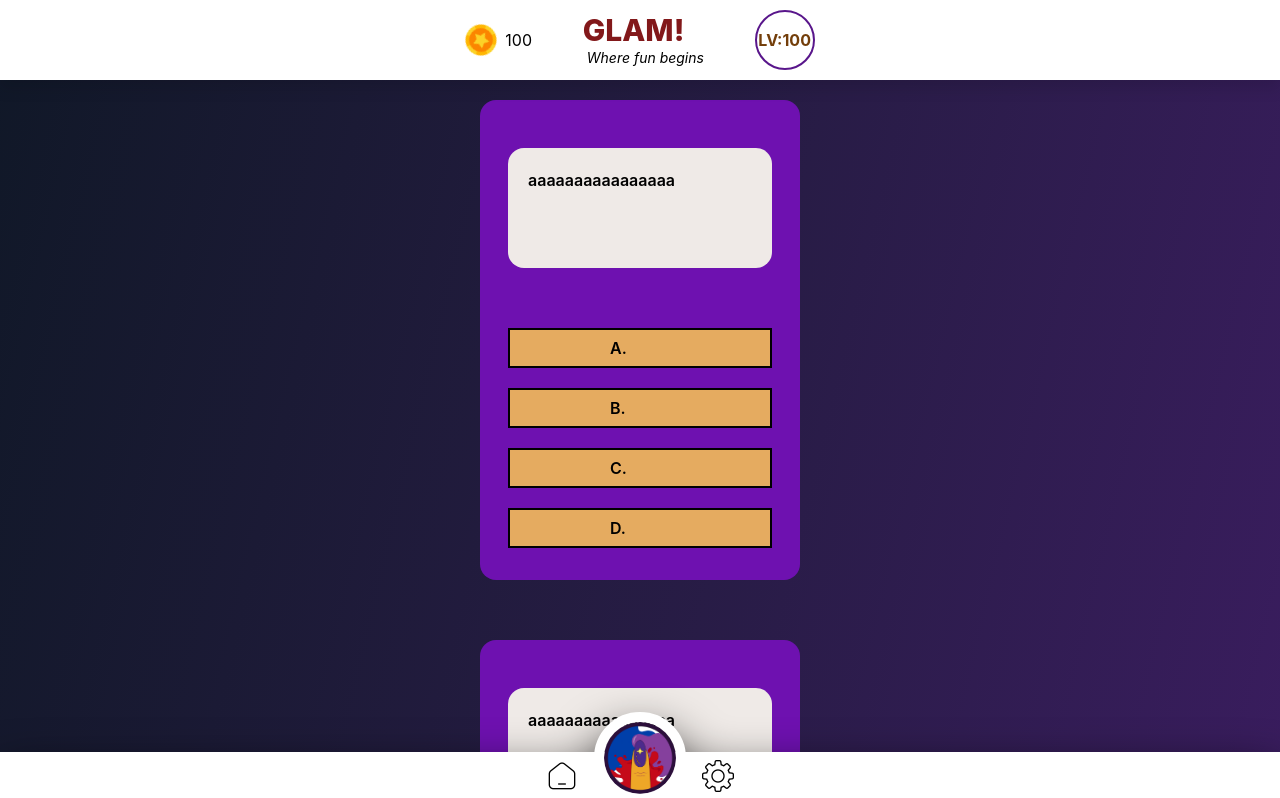
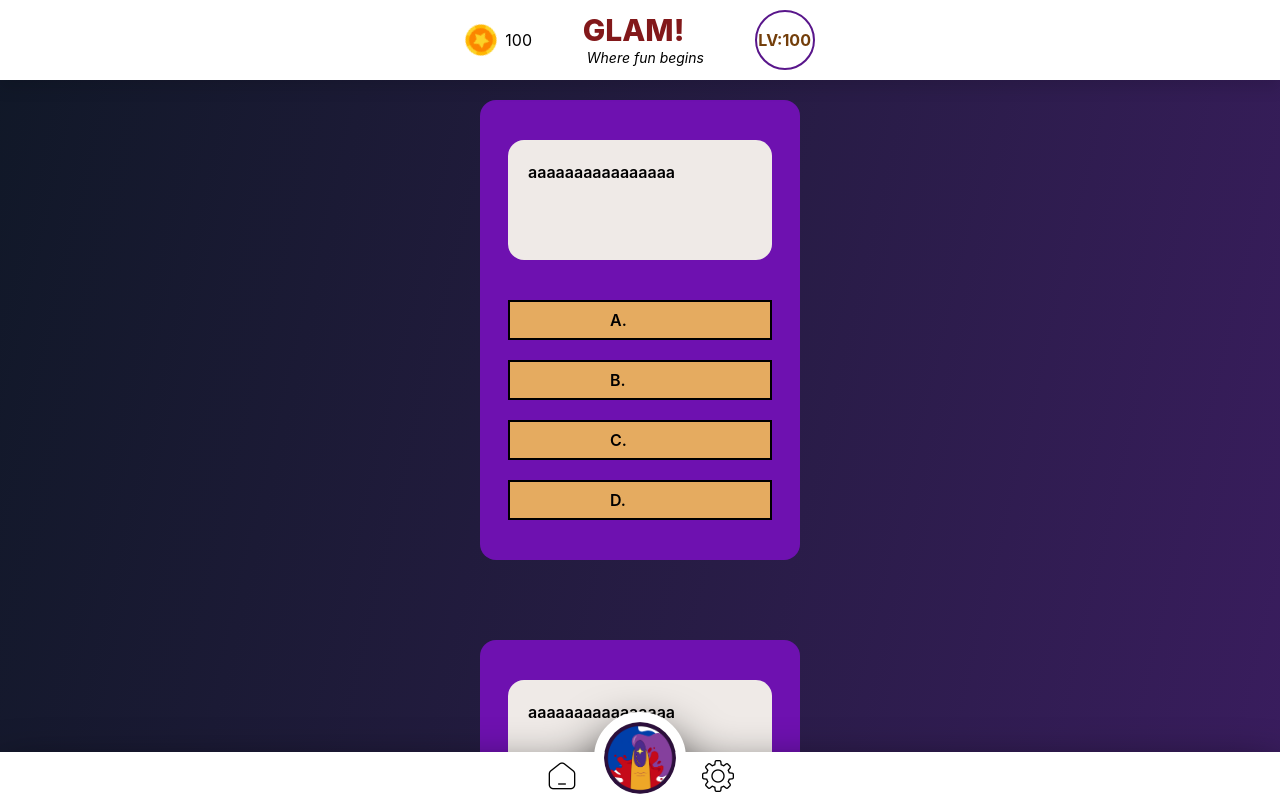
Before and after one commit to D3ANZX/glam-liveweb-test, a React (Vite) app in the folder client/: page /MultipleQues in a window 1280 px wide. Shown: the top 798 px of the page. Built offline with nearby package versions, Linux system fonts and the light colour scheme.

Commit message:
slight tweak on multi ques card sizing

```diff
--- a/client/src/components/Quesbody2.tsx
+++ b/client/src/components/Quesbody2.tsx
@@ -1,8 +1,8 @@
 function Quesbody2() {
     return(
         <div className="mt-5 mb-30 h-100 w-screen flex justify-center ">
-            <div id='card' className="h-120 w-80 bg-purple-800 rounded-2xl p-7">
-                <h1 className="mt-5 mb-15 h-30 w-66 p-5 items-center text-black text-l font-semibold bg-[#EFEAE7] rounded-2xl relative">aaaaaaaaaaaaaaaa</h1>
+            <div id='card' className="h-115 w-80 bg-purple-800 rounded-2xl p-7">
+                <h1 className="mt-3 mb-10 h-30 w-66 p-5 items-center text-black text-l font-semibold bg-[#EFEAE7] rounded-2xl relative">aaaaaaaaaaaaaaaa</h1>
                     <button className='bg-[#f2bc58e6] mt-5 border-2 flex items-center gap-20 h-10 w-66 text-black font-semibold'><input type="button" name="A" id="" className='ml-5'/>A.</button>
                     <button className='bg-[#f2bc58e6] mt-5 border-2 flex items-center gap-20 h-10 w-66 text-black font-semibold'><input type="button" name="B" id="" className='ml-5'/>B.</button>
                     <button className='bg-[#f2bc58e6] mt-5 border-2 flex items-center gap-20 h-10 w-66 text-black font-semibold'><input type="button" name="C" id="" className='ml-5'/>C.</button>
```
